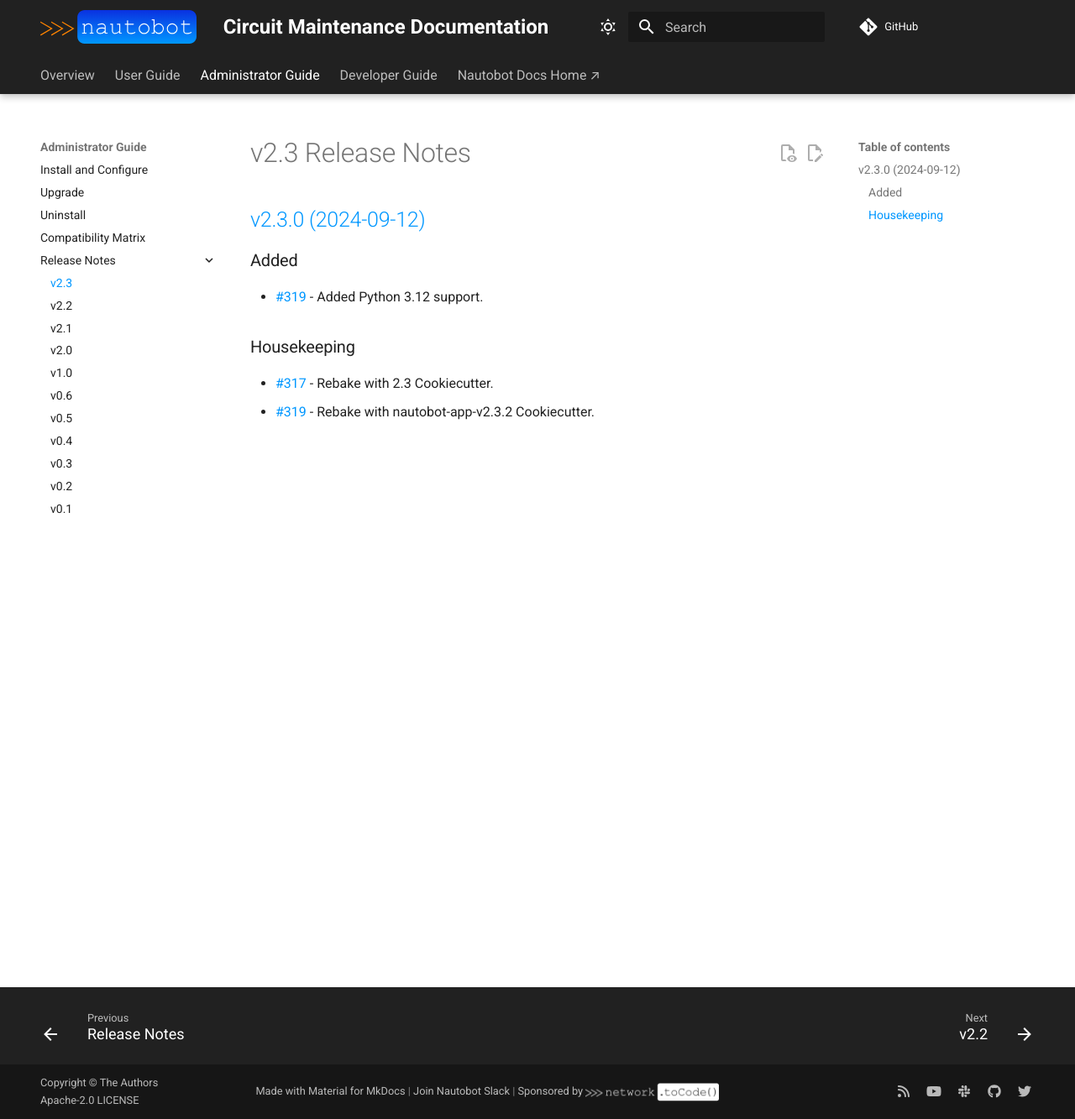
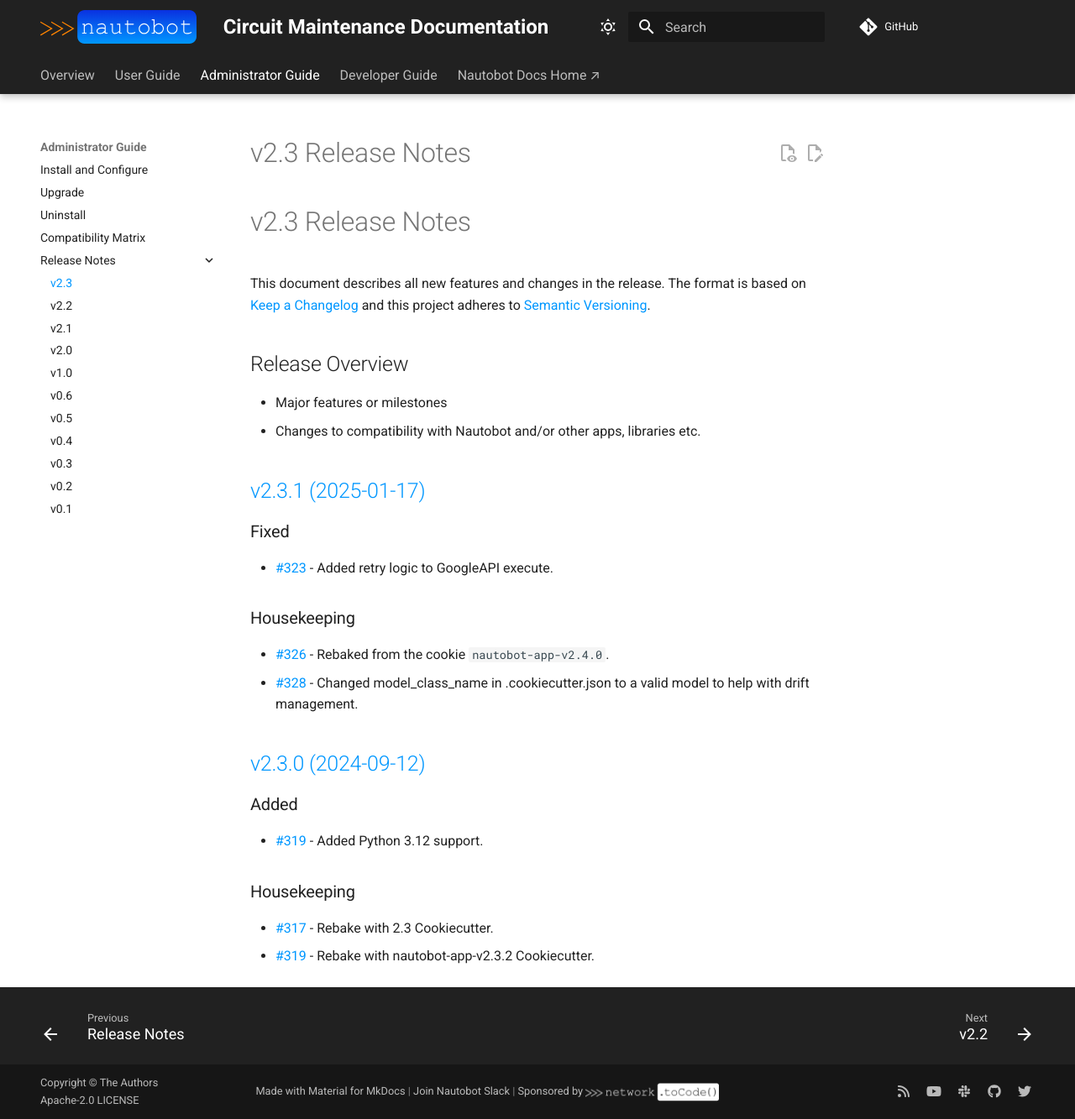
Before and after one commit to nautobot/nautobot-app-circuit-maintenance, an MkDocs documentation site: the page built from docs/admin/release_notes/version_2.3.md, in a window 1280 px wide and 1333 px high. Shown: the whole window at 84% size. Built offline with MkDocs 1.6.1 and Material for MkDocs 9.7.7, drawn with Linux system fonts in a browser that asks for light colours; comment, search, counter and statistics services are not loaded.

Commit message:
Release v2.3.1

```diff
--- a/docs/admin/release_notes/version_2.3.md
+++ b/docs/admin/release_notes/version_2.3.md
@@ -1,6 +1,29 @@
 # v2.3 Release Notes
 
 <!-- towncrier release notes start -->
+
+# v2.3 Release Notes
+
+This document describes all new features and changes in the release. The format is based on [Keep a
+Changelog](https://keepachangelog.com/en/1.0.0/) and this project adheres to [Semantic
+Versioning](https://semver.org/spec/v2.0.0.html).
+
+## Release Overview
+
+- Major features or milestones
+- Changes to compatibility with Nautobot and/or other apps, libraries etc.
+
+## [v2.3.1 (2025-01-17)](https://github.com/nautobot/nautobot-app-circuit-maintenance/releases/tag/v2.3.1)
+
+### Fixed
+
+- [#323](https://github.com/nautobot/nautobot-app-circuit-maintenance/issues/323) - Added retry logic to GoogleAPI execute.
+
+### Housekeeping
+
+- [#326](https://github.com/nautobot/nautobot-app-circuit-maintenance/issues/326) - Rebaked from the cookie `nautobot-app-v2.4.0`.
+- [#328](https://github.com/nautobot/nautobot-app-circuit-maintenance/issues/328) - Changed model_class_name in .cookiecutter.json to a valid model to help with drift management.
+
 
 ## [v2.3.0 (2024-09-12)](https://github.com/nautobot/nautobot-app-circuit-maintenance/releases/tag/v2.3.0)
 
--- a/pyproject.toml
+++ b/pyproject.toml
@@ -1,6 +1,6 @@
 [tool.poetry]
 name = "nautobot-circuit-maintenance"
-version = "2.3.0"
+version = "2.3.1"
 description = "Nautobot app to automatically handle Circuit Maintenances Notifications"
 authors = ["Network to Code, LLC <opensource@networktocode.com>"]
 license = "Apache-2.0"
@@ -160,7 +160,7 @@
 [tool.towncrier]
 package = "nautobot_circuit_maintenance"
 directory = "changes"
-filename = "docs/admin/release_notes/version_2.2.md"
+filename = "docs/admin/release_notes/version_2.3.md"
 template = "development/towncrier_template.j2"
 start_string = "<!-- towncrier release notes start -->"
 issue_format = "[#{issue}](https://github.com/nautobot/nautobot-app-circuit-maintenance/issues/{issue})"
```
Also changed, not shown: 3 other files.
